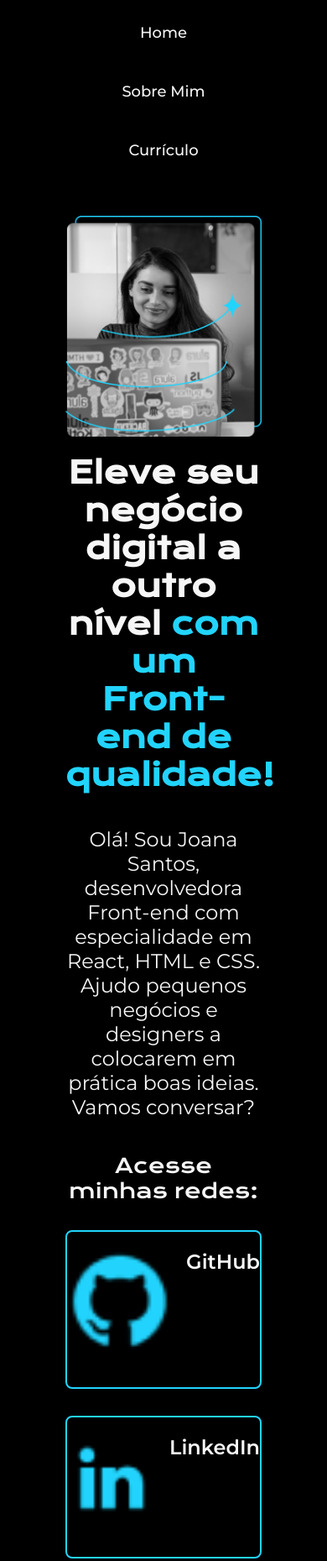
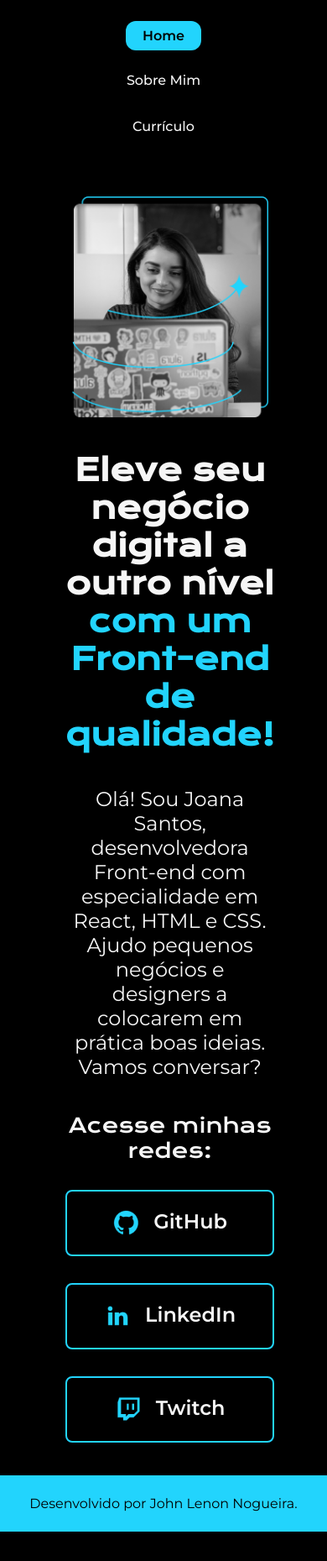
Before and after one commit to Johnsantos1989/P-gina-Para-Curr-culo, a plain HTML site: page index.html in a window 390 px wide. Shown: the top 1859 px of the page at 84% size. After the commit the page ends 1824 px from the top, so only its background shows below. Drawn offline with nearby package versions, Linux system fonts and the light colour scheme.

Commit message:
Atualizações no portfólio HTML e CSS

```diff
--- a/index.html
+++ b/index.html
@@ -10,7 +10,7 @@
 <body>
     <header class="cabecalho">
         <nav class="cabecalho__menu">
-            <a class="cabecalho__menu__link" href="index.html">Home</a>
+            <a class="cabecalho__menu__link ativo" href="index.html">Home</a>
             <a class="cabecalho__menu__link" href="about.html">Sobre Mim</a>
             <a class="cabecalho__menu__link" href="curriculo.html">Currículo</a>
         </nav>
@@ -31,21 +31,21 @@
             <div class="apresentacao__links">
                 <h2 class="apresentacao__links__subtitulo">Acesse minhas redes:</h2>
 
-                <a class="apresentacao__links__link" href="https://github.com/rafaballerini" target="_blank">
+                <a class="apresentacao__links__navegacao" href="https://github.com/Johnsantos1989" target="_blank">
                     <img src="./assets/github.png" alt="Ícone do GitHub"> GitHub
                 </a>
 
-                <a class="apresentacao__links__link" href="https://linkedin.com/in/rafaellaballerini" target="_blank">
+                <a class="apresentacao__links__navegacao" href="https://linkedin.com/in/analistafinanceiro-powerbi" target="_blank">
                     <img src="./assets/linkedin.png" alt="Ícone do LinkedIn"> LinkedIn
                 </a>
 
-                <a class="apresentacao__links__link" href="https://twitch.tv/guilimadev" target="_blank">
+                <a class="apresentacao__links__navegacao" href="https://twitch.tv/guilimadev" target="_blank">
                     <img src="./assets/twitch.png" alt="Ícone do Twitch"> Twitch
                 </a>
             </div>
         </section>
 
-        <img src="./assets/Imagem.png" alt="Foto da Joana Santos programando">
+        <img class="apresentacao__imagem" src="./assets/Imagem.png" alt="Foto da Joana Santos programando">
     </main>
 
     <footer class="rodape">
--- a/styles/style.css
+++ b/styles/style.css
@@ -1,4 +1,13 @@
 @import url('https://fonts.googleapis.com/css2?family=Krona+One&family=Montserrat:ital,wght@0,100..900;1,100..900&display=swap');
+
+/* ===== VARIÁVEIS GLOBAIS ===== */
+:root {
+    --cor-primaria: #000000;
+    --cor-secundaria: #F6F6F6;
+    --cor-terciaria: #22D4FD;
+    --fonte-principal: "Montserrat", sans-serif;
+    --fonte-secundaria: "Krona One", sans-serif;
+}
 
 /* ===== RESET ===== */
 * {
@@ -8,15 +17,15 @@
 }
 
 body {
-    background-color: #000000;
-    color: #F6F6F6;
-    font-family: "Montserrat", sans-serif;
+    background-color: var(--cor-primaria);
+    color: var(--cor-secundaria);
+    font-family: var(--fonte-principal);
 }
 
 /* ===== CABEÇALHO ===== */
 .cabecalho {
     padding: 20px 15%;
-    background-color: #000000;
+    background-color: var(--cor-primaria);
 }
 
 .cabecalho__menu {
@@ -28,8 +37,8 @@ body {
 
 .cabecalho__menu__link {
     text-decoration: none;
-    color: #F6F6F6;
-    font-size: 18px;
+    color: var(--cor-secundaria);
+    font-size: 1.125rem;
     font-weight: 500;
     padding: 8px 16px;
     border-radius: 8px;
@@ -37,22 +46,24 @@ body {
 }
 
 .cabecalho__menu__link:hover {
-    background-color: #22D4FD;
-    color: #000000;
+    background-color: var(--cor-terciaria);
+    color: var(--cor-primaria);
 }
 
 /* Botão do Currículo destacado */
-.cabecalho__menu__link.destaque {
-    background-color: #22D4FD;
-    color: #FFFFFF;
+.cabecalho__menu__link.destaque,
+.cabecalho__menu__link.ativo {
+    background-color: var(--cor-terciaria);
+    color: var(--cor-primaria);
     font-weight: 600;
     padding: 8px 20px;
     border-radius: 12px;
 }
 
-.cabecalho__menu__link.destaque:hover {
-    background-color: #22D4FD;
-    color: #000000;
+.cabecalho__menu__link.destaque:hover,
+.cabecalho__menu__link.ativo:hover {
+    background-color: var(--cor-terciaria);
+    color: var(--cor-primaria);
 }
 
 /* ===== APRESENTAÇÃO / HOME ===== */
@@ -62,6 +73,7 @@ body {
     align-items: center;
     justify-content: space-between;
     flex-wrap: wrap;
+    gap: 40px;
 }
 
 .apresentacao__conteudo {
@@ -73,16 +85,16 @@ body {
 }
 
 .apresentacao__conteudo__titulo {
-    font-size: 36px;
-    font-family: "Krona One", sans-serif;
+    font-size: 2.25rem;
+    font-family: var(--fonte-secundaria);
 }
 
 .titulo-destaque {
-    color: #22D4FD;
+    color: var(--cor-terciaria);
 }
 
 .apresentacao__conteudo__texto {
-    font-size: 24px;
+    font-size: 1.5rem;
 }
 
 .apresentacao__links {
@@ -93,31 +105,35 @@ body {
 }
 
 .apresentacao__links__subtitulo {
-    font-family: "Krona One", sans-serif;
+    font-family: var(--fonte-secundaria);
     font-weight: 400;
-    font-size: 24px;
+    font-size: 1.5rem;
 }
 
-.apresentacao__links__link {
+.apresentacao__links__navegacao {
     display: flex;
     justify-content: center;
     gap: 16px;
-    border: 2px solid #22D4FD;
+    border: 2px solid var(--cor-terciaria);
     width: 100%;
     max-width: 378px;
     text-align: center;
     border-radius: 8px;
-    font-size: 24px;
+    font-size: 1.5rem;
     font-weight: 600;
     padding: 21.5px 0;
     text-decoration: none;
-    color: #F6F6F6;
+    color: var(--cor-secundaria);
     transition: 0.3s;
 }
 
-.apresentacao__links__link:hover {
-    background-color: #22D4FD;
-    color: #000000;
+.apresentacao__links__navegacao:hover {
+    background-color: var(--cor-terciaria);
+    color: var(--cor-primaria);
+}
+
+.apresentacao__imagem {
+    width: 50%;
 }
 
 /* ===== PÁGINA SOBRE / CURRÍCULO ===== */
@@ -134,20 +150,20 @@ body {
     width: 180px;
     height: 180px;
     border-radius: 50%;
-    border: 4px solid #22D4FD;
-    box-shadow: 0 0 20px #22D4FD;
+    border: 4px solid var(--cor-terciaria);
+    box-shadow: 0 0 20px var(--cor-terciaria);
 }
 
 .sobre-nome {
-    font-family: "Krona One", sans-serif;
-    font-size: 32px;
-    color: #22D4FD;
+    font-family: var(--fonte-secundaria);
+    font-size: 2rem;
+    color: var(--cor-terciaria);
 }
 
 .sobre-titulo {
-    font-family: "Montserrat", sans-serif;
-    font-size: 20px;
-    color: #22D4FD;
+    font-family: var(--fonte-principal);
+    font-size: 1.25rem;
+    color: var(--cor-terciaria);
     margin-bottom: 40px;
 }
 
@@ -162,18 +178,25 @@ body {
 
 .sobre-card {
     background-color: #111;
-    border: 1px solid #22D4FD;
+    border: 1px solid var(--cor-terciaria);
     border-radius: 12px;
     padding: 20px;
     width: 100%;
+    min-width: 280px;
     max-width: 400px;
     box-shadow: 0 0 15px rgba(34, 212, 253, 0.3);
     text-align: left;
+    transition: transform 0.3s, box-shadow 0.3s;
+}
+
+.sobre-card:hover {
+    transform: translateY(-5px);
+    box-shadow: 0 0 25px rgba(34, 212, 253, 0.5);
 }
 
 .sobre-card h3 {
-    font-size: 20px;
-    color: #22D4FD;
+    font-size: 1.5rem;
+    color: var(--cor-terciaria);
     margin-bottom: 10px;
 }
 
@@ -184,22 +207,36 @@ body {
 
 .sobre-card ul li {
     margin: 8px 0;
-    font-size: 16px;
-    color: #F6F6F6;
+    font-size: 1rem;
+    color: var(--cor-secundaria);
 }
 
 /* ===== RODAPÉ ===== */
 .rodape {
     padding: 24px;
-    color: #000000;
-    background-color: #22D4FD;
+    color: var(--cor-primaria);
+    background-color: var(--cor-terciaria);
     text-align: center;
-    font-family: "Montserrat", sans-serif;
-    font-size: 24px;
+    font-family: var(--fonte-principal);
+    font-size: 1.5rem;
     font-weight: 400;
 }
 
 /* ===== RESPONSIVIDADE ===== */
+@media (max-width: 1200px) {
+    .apresentacao {
+        flex-direction: column-reverse;
+        gap: 20px;
+    }
+}
+
+@media (max-width: 1023px) {
+    .apresentacao {
+        flex-direction: column;
+        text-align: center;
+    }
+}
+
 @media (max-width: 768px) {
     .apresentacao {
         flex-direction: column-reverse;
@@ -208,26 +245,47 @@ body {
     }
 
     .apresentacao__conteudo {
-        width: 100%;
+        width: auto;
+        display: flex;
+        flex-direction: column;
+        gap: 40px;
     }
 
-    .apresentacao__links__link {
+    .apresentacao__links__navegacao {
         width: 100%;
+        max-width: 300px;
     }
 
-    img {
+    .apresentacao__imagem {
         width: 100%;
+        max-width: 300px;
         height: auto;
-        margin-bottom: 20px;
+        margin: 0 auto 20px auto;
+    }
+
+    .cabecalho {
+        padding: 25px 5%;
     }
 
     .cabecalho__menu {
         flex-direction: column;
+        justify-content: center;
+        align-items: center;
+        gap: 16px;
         text-align: center;
+    }
+
+    .cabecalho__menu__link {
+        padding: 10px 20px;
+        font-size: 1rem;
     }
 
     .sobre-cards {
         flex-direction: column;
         gap: 20px;
     }
+
+    .rodape {
+        font-size: 1rem;
+    }
 }
```
Also changed, not shown: about.html (+2 -2 lines), curriculo.html (+4 -4 lines).
